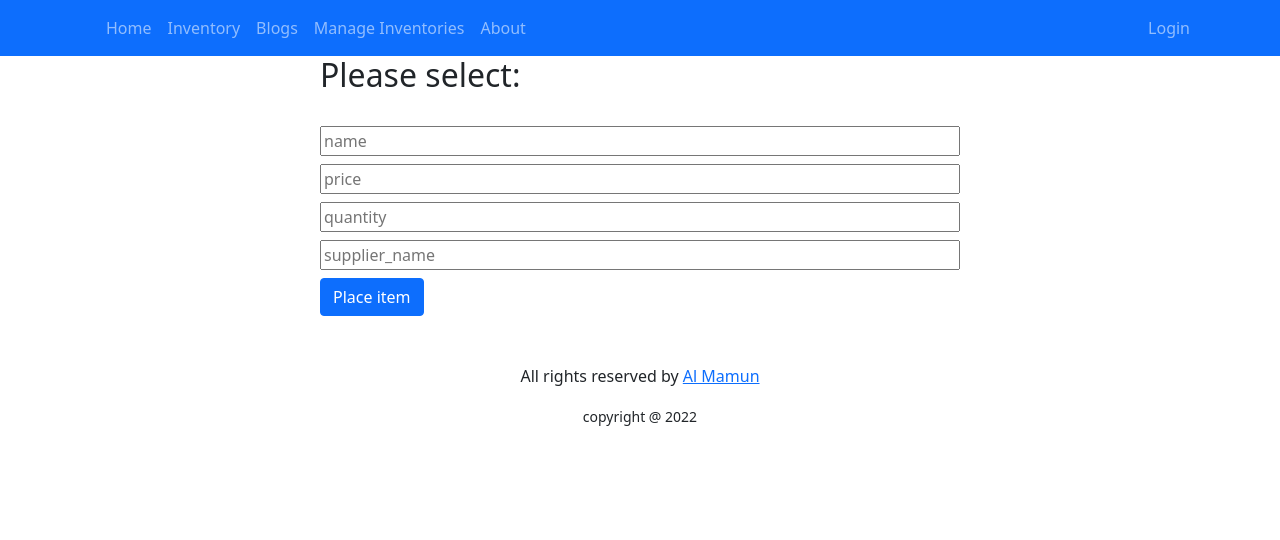
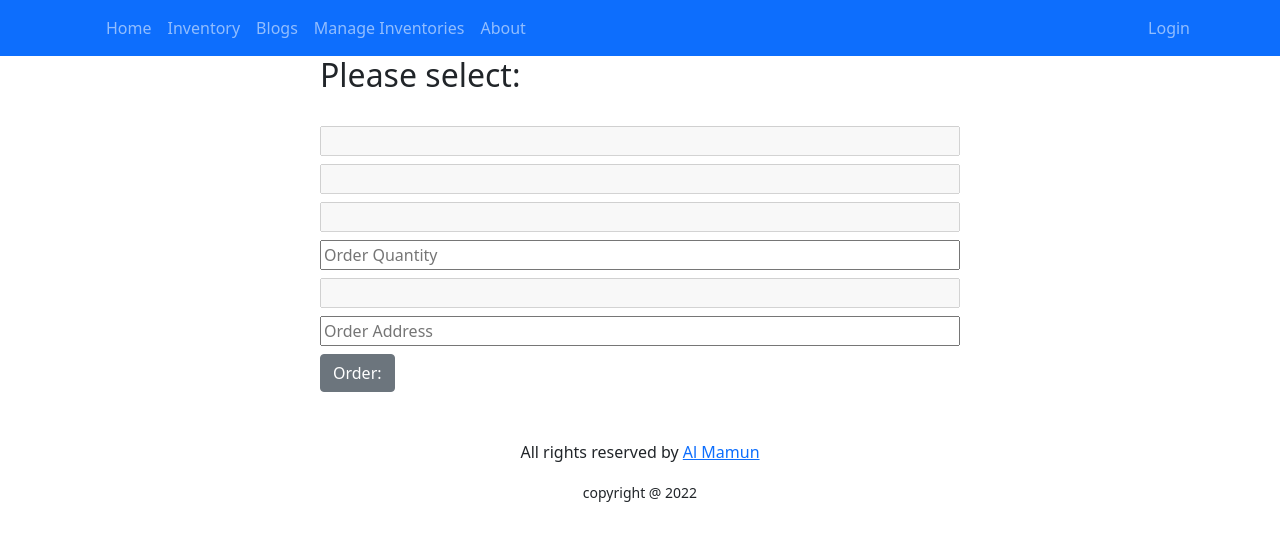
Before and after one commit to Mamun-NSU/motor-bike-bazaar, a React (Create React App) app: page /checkout in a window 1280 px wide. Shown: the top 540 px of the page. Built offline with nearby package versions, Linux system fonts and the light colour scheme; no server answers.

Commit message:
Order page updated

```diff
--- a/src/components/Checkout/Checkout.js
+++ b/src/components/Checkout/Checkout.js
@@ -6,13 +6,15 @@ import { useAuthState } from 'react-firebase-hooks/auth';
 import auth from '../../firebase.init';
 import axios from 'axios';
 import { toast } from 'react-toastify';
+import { useForm } from 'react-hook-form';
 
 const Checkout = () => {
   const { itemId } = useParams();
   const [item] = useItems(itemId);
+  const [user, loading, error] = useAuthState(auth);
+  const { register, handleSubmit, reset } = useForm();
 
-
-
+  // const url = `https://peaceful-caverns-71205.herokuapp.com/.../${itemId}`;
 
   const handlePlaceOrder = event => {
     event.preventDefault();
@@ -39,15 +41,65 @@ const Checkout = () => {
 
         {/* <input className='w-100 mb-2' type="email" value={user?.email} name="email" placeholder='email' required readOnly disabled /> */}
         <br />
-        <input className='w-100 mb-2' type="text" name="name" placeholder='name' required />
+        <input
+          type="text"
+          name="user_name"
+          disabled
+          value={user?.displayName || ""}
+          className="w-100 mb-2"
+        />
         <br />
-        <input className='w-100 mb-2' type="number" name="price" placeholder='price' required />
-        <br />
-        <input className='w-100 mb-2' type="number" name="quantity" placeholder='quantity' required />
-        <br />
-        <input className='w-100 mb-2' type="text" name="supplier_name" placeholder='supplier_name' required />
-        <br />
-        <input className='btn btn-primary' type="submit" value="Place item" />
+        <input
+          type="user_email"
+          name="email"
+          disabled
+          value={user?.email || ""}
+          className="w-100 mb-2"
+        />
+        <input
+          type="text"
+          name="order_name"
+          disabled
+          // value={part.name}
+          className="w-100 mb-2"
+        />
+        <input
+          //Here we write a
+          // onMouseLeave={calculatePrice}
+          type="number"
+          name="order_quantity"
+          placeholder="Order Quantity"
+          className="w-100 mb-2"
+          {...register("order_quantity", {
+            required: {
+              value: true,
+              message: "Order Quantity is Required",
+            },
+          })}
+        />
+        {/* <span style={{ color: "red" }}>{numberError}</span> */}
+        <input
+          type="number"
+          name="order_price"
+          disabled
+          // value={totalPrice}
+          className="w-100 mb-2"
+        />
+        <input
+          type="text"
+          name="order_address"
+          placeholder="Order Address"
+          className="w-100 mb-2"
+        />
+
+        <button
+          type="submit"
+          // onClick={() => navigateToPartOrder(part._id)}
+          className="btn btn-secondary w-full max-w-xs"
+        >
+          Order:
+          {/* {part.name} */}
+        </button>
       </form>
     </div>
   );
```
Also changed, not shown: 2 other files (tests, documents, lock files or other folders).
